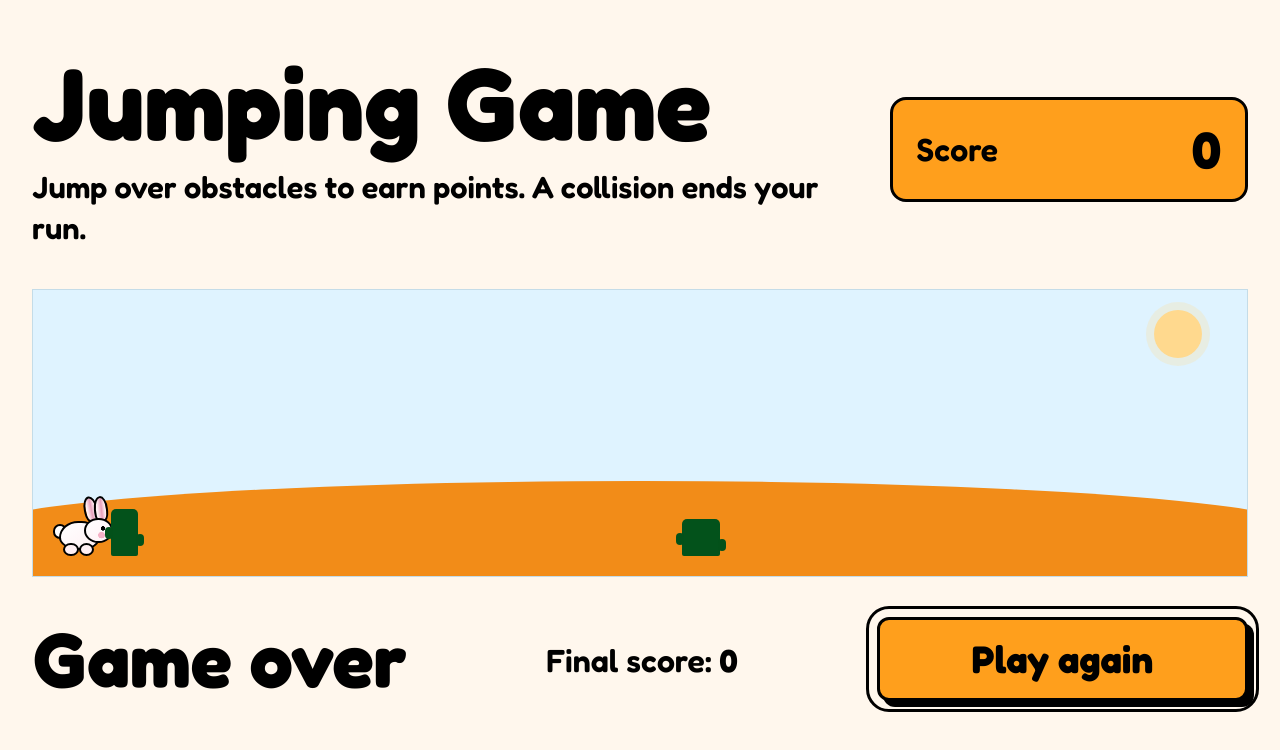
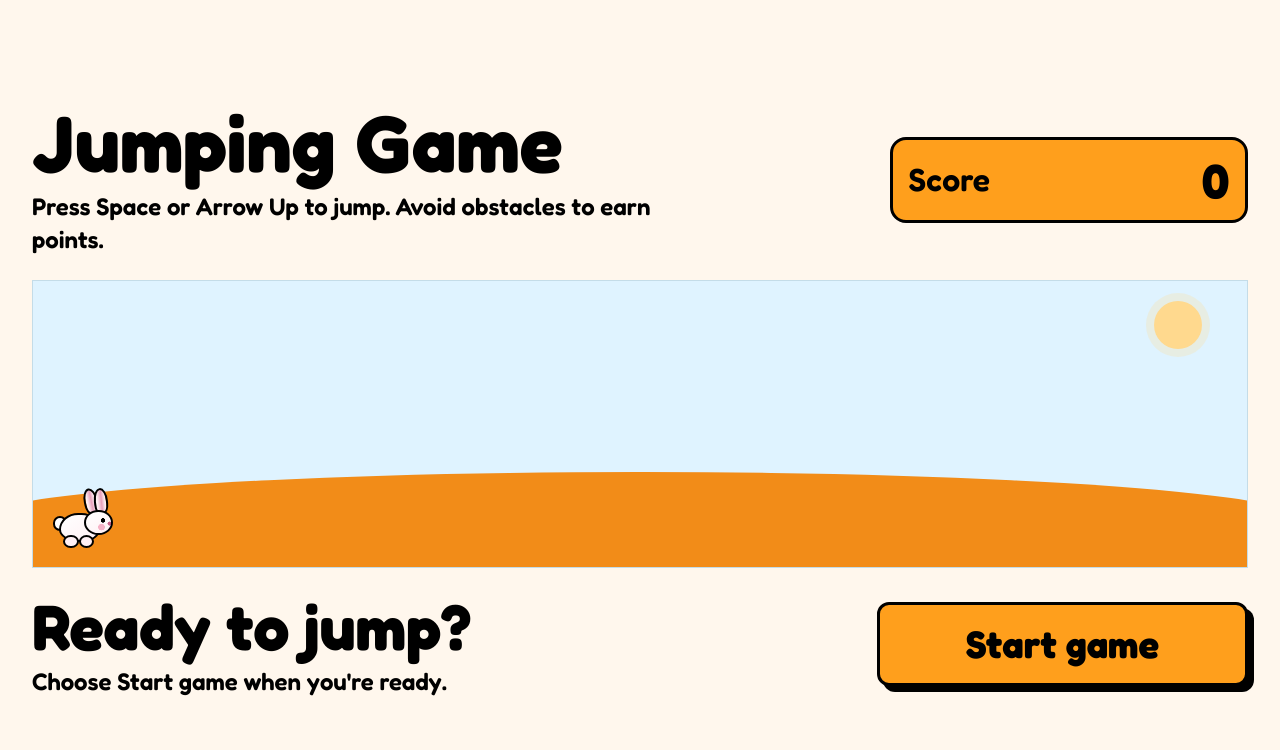
Before and after one commit to seanhoenderdos/game, a website with bundled scripts: page index.html in a window 1280 px wide. Built offline with nearby package versions, Linux system fonts and the light colour scheme.

Commit message:
Add start controls and fit game to viewport

```diff
--- a/css/base.css
+++ b/css/base.css
@@ -30,7 +30,7 @@
 }
 
 body {
-  min-height: 100vh;
+  min-height: 100svh;
   margin: 0;
   background-color: var(--game-color-page);
   color: var(--game-color-text);
@@ -48,9 +48,20 @@
 }
 
 .game-page {
+  display: flex;
+  flex-direction: column;
+  justify-content: center;
+  gap: clamp(0.75rem, 3svh, 2rem);
   width: min(100% - 4rem, 90rem);
+  height: 100svh;
   margin-inline: auto;
-  padding-block: clamp(2rem, 4vw, 4rem);
+  padding-block: clamp(1rem, 3svh, 2rem);
+}
+
+/* Let the scene use the remaining height while keeping controls in view. */
+.game-page > .game-area {
+  flex: 0 1 18rem;
+  min-height: 0;
 }
 
 @media (max-width: 48rem) {
--- a/css/hud.css
+++ b/css/hud.css
@@ -1,10 +1,11 @@
 /* Owner: Sean. Score, instructions and game-over controls. */
 .game-hud {
   display: flex;
+  flex-shrink: 0;
   align-items: center;
   justify-content: space-between;
   gap: clamp(1rem, 3vw, 3rem);
-  margin-bottom: 2.5rem;
+  margin: 0;
   color: var(--game-color-text);
 }
 
@@ -15,16 +16,16 @@
 .game-title {
   margin: 0;
   color: var(--game-color-text);
-  font-size: clamp(2.5rem, 8vw, 7rem);
+  font-size: clamp(2rem, min(8vw, 10svh), 7rem);
   font-weight: 700;
   line-height: 1;
 }
 
 .game-instructions {
   max-width: 50ch;
-  margin: 0.75rem 0 0;
+  margin: clamp(0.375rem, 1svh, 0.75rem) 0 0;
   color: var(--game-color-text);
-  font-size: clamp(1rem, 2.4vw, 2.25rem);
+  font-size: clamp(1rem, min(2.4vw, 3svh), 2.25rem);
   font-weight: 600;
   line-height: 1.35;
 }
@@ -37,7 +38,7 @@
   gap: 2rem;
   min-width: clamp(12rem, 28vw, 25rem);
   margin: 0;
-  padding: clamp(0.75rem, 2vw, 1.5rem);
+  padding: clamp(0.75rem, min(2vw, 2svh), 1.5rem);
   border: 3px solid var(--game-color-border);
   border-radius: 1rem;
   background-color: var(--game-color-accent);
@@ -45,40 +46,44 @@
 
 .game-score-label {
   color: var(--game-color-text);
-  font-size: clamp(1.25rem, 2.5vw, 2.5rem);
+  font-size: clamp(1.25rem, min(2.5vw, 4svh), 2.5rem);
   font-weight: 600;
 }
 
 .game-score-value {
   color: var(--game-color-text);
-  font-size: clamp(2rem, 4vw, 4rem);
+  font-size: clamp(2rem, min(4vw, 6svh), 4rem);
   font-weight: 700;
   line-height: 1;
   font-variant-numeric: tabular-nums;
 }
 
-/* The shared [hidden] rule keeps this panel out of view until the run ends. */
+/* The shared [hidden] rule shows only the controls for the current game state. */
+.game-start,
 .game-over {
   display: flex;
+  flex-shrink: 0;
   align-items: center;
   justify-content: space-between;
   gap: 2rem;
-  margin-top: 2.5rem;
+  margin: 0;
   color: var(--game-color-text);
   text-align: left;
 }
 
+.game-start-title,
 .game-over-title {
   margin: 0;
   color: var(--game-color-text);
-  font-size: clamp(2rem, 6vw, 5rem);
+  font-size: clamp(1.75rem, min(6vw, 8svh), 5rem);
   font-weight: 700;
   line-height: 1.1;
 }
 
+.game-start-instructions,
 .game-final-score {
   margin: 0.25rem 0 0;
-  font-size: clamp(1.125rem, 2.5vw, 2.25rem);
+  font-size: clamp(1rem, min(2.5vw, 3svh), 2.25rem);
   font-weight: 600;
   line-height: 1.25;
 }
@@ -89,25 +94,28 @@
   font-variant-numeric: tabular-nums;
 }
 
+.game-start-button,
 .game-restart {
   min-width: clamp(12rem, 29vw, 26rem);
   min-height: 3.5rem;
-  padding: 1rem 2rem;
+  padding: clamp(0.75rem, 2svh, 1rem) 2rem;
   border: 3px solid var(--game-color-border);
   border-radius: 0.75rem;
   background-color: var(--game-color-accent);
   color: var(--game-color-text);
   box-shadow: 6px 6px 0 var(--game-color-border);
-  font-size: clamp(1.25rem, 3vw, 3rem);
+  font-size: clamp(1.25rem, min(3vw, 5svh), 3rem);
   font-weight: 700;
   line-height: 1.2;
   cursor: pointer;
 }
 
+.game-start-button:hover,
 .game-restart:hover {
   background-color: var(--game-color-accent-hover);
 }
 
+.game-start-button:focus-visible,
 .game-restart:focus-visible {
   outline: 3px solid var(--game-color-text);
   outline-offset: 8px;
@@ -115,10 +123,11 @@
 
 @media (max-width: 48rem) {
   .game-hud,
+  .game-start,
   .game-over {
     flex-direction: column;
     align-items: stretch;
-    gap: 1.5rem;
+    gap: clamp(0.75rem, 2svh, 1.5rem);
   }
 
   .game-score {
@@ -126,6 +135,7 @@
     padding: 0.75rem 1.25rem;
   }
 
+  .game-start-button,
   .game-restart {
     min-width: 0;
     width: 100%;
--- a/index.html
+++ b/index.html
@@ -19,7 +19,7 @@
         <div>
           <h1 class="game-title">Jumping Game</h1>
           <p id="game-instructions" class="game-instructions">
-            Jump over obstacles to earn points. A collision ends your run.
+            Press Space or Arrow Up to jump. Avoid obstacles to earn points.
           </p>
         </div>
 
@@ -40,15 +40,19 @@
         <div class="game-ground" aria-hidden="true"></div>
       </section>
 
-      <section
-        id="game-over"
-        class="game-over"
-        aria-labelledby="game-over-title"
-        tabindex="-1"
-        hidden
-      >
-        <h2 id="game-over-title" class="game-over-title">Game over</h2>
-        <p class="game-final-score">Final score: <span id="final-score">0</span></p>
+      <section id="game-start" class="game-start" aria-labelledby="game-start-title">
+        <div>
+          <h2 id="game-start-title" class="game-start-title">Ready to jump?</h2>
+          <p class="game-start-instructions">Choose Start game when you're ready.</p>
+        </div>
+        <button id="start-btn" class="game-start-button" type="button">Start game</button>
+      </section>
+
+      <section id="game-over" class="game-over" aria-labelledby="game-over-title" hidden>
+        <div>
+          <h2 id="game-over-title" class="game-over-title">Game over</h2>
+          <p class="game-final-score">Final score: <span id="final-score">0</span></p>
+        </div>
         <button id="restart-btn" class="game-restart" type="button">Play again</button>
       </section>
 
--- a/js/game.js
+++ b/js/game.js
@@ -9,7 +9,7 @@
 const scoreElement = document.getElementById('score');
 const finalScoreElement = document.getElementById('final-score');
 const gameOverElement = document.getElementById('game-over');
-const restartButton = document.getElementById('restart-btn');
+const gameStartElement = document.getElementById('game-start');
 
 // Limit a single update after a long pause, such as returning to a background tab.
 const MAX_DELTA_SECONDS = 0.05;
@@ -35,6 +35,7 @@
   isRunning = true;
   scoreElement.textContent = String(score);
   finalScoreElement.textContent = String(score);
+  gameStartElement.hidden = true;
   gameOverElement.hidden = true;
 
   animationFrameId = requestAnimationFrame(gameLoop);
@@ -75,8 +76,6 @@
   stopAnimationLoop();
   finalScoreElement.textContent = String(score);
   gameOverElement.hidden = false;
-  // Focus the actionable control, rather than outlining the entire summary panel.
-  restartButton.focus({ preventScroll: true });
 }
 
 /** Cancel a pending frame and discard timing from the previous run. */
--- a/js/main.js
+++ b/js/main.js
@@ -1,19 +1,20 @@
 import { startGame } from './game.js';
 
+const startButton = document.getElementById('start-btn');
 const restartButton = document.getElementById('restart-btn');
 
-// Let the focused button use Space normally without triggering the jump handler.
-restartButton.addEventListener('keydown', (event) => {
+// Register each control once; neither loading nor ending a run moves focus.
+for (const button of [startButton, restartButton]) {
+  // Preserve native Space activation before the document's jump handler runs.
+  button.addEventListener('keydown', (event) => {
     if (event.code === 'Space') {
       event.stopPropagation();
     }
   });
 
-// Register this once, so restarting never adds another click listener.
-restartButton.addEventListener('click', () => {
-  // Release the control before it is hidden; gameplay keys need no heading focus.
-  restartButton.blur();
+  button.addEventListener('click', () => {
+    // Release the control before hiding it so gameplay keys reach the document.
+    button.blur();
     startGame();
   });
-
-startGame();
+}
```
Also changed, not shown: css/game.css (line endings or trailing spaces), css/obstacles.css (line endings or trailing spaces). Lines whose indentation alone changed are shown as unchanged.
